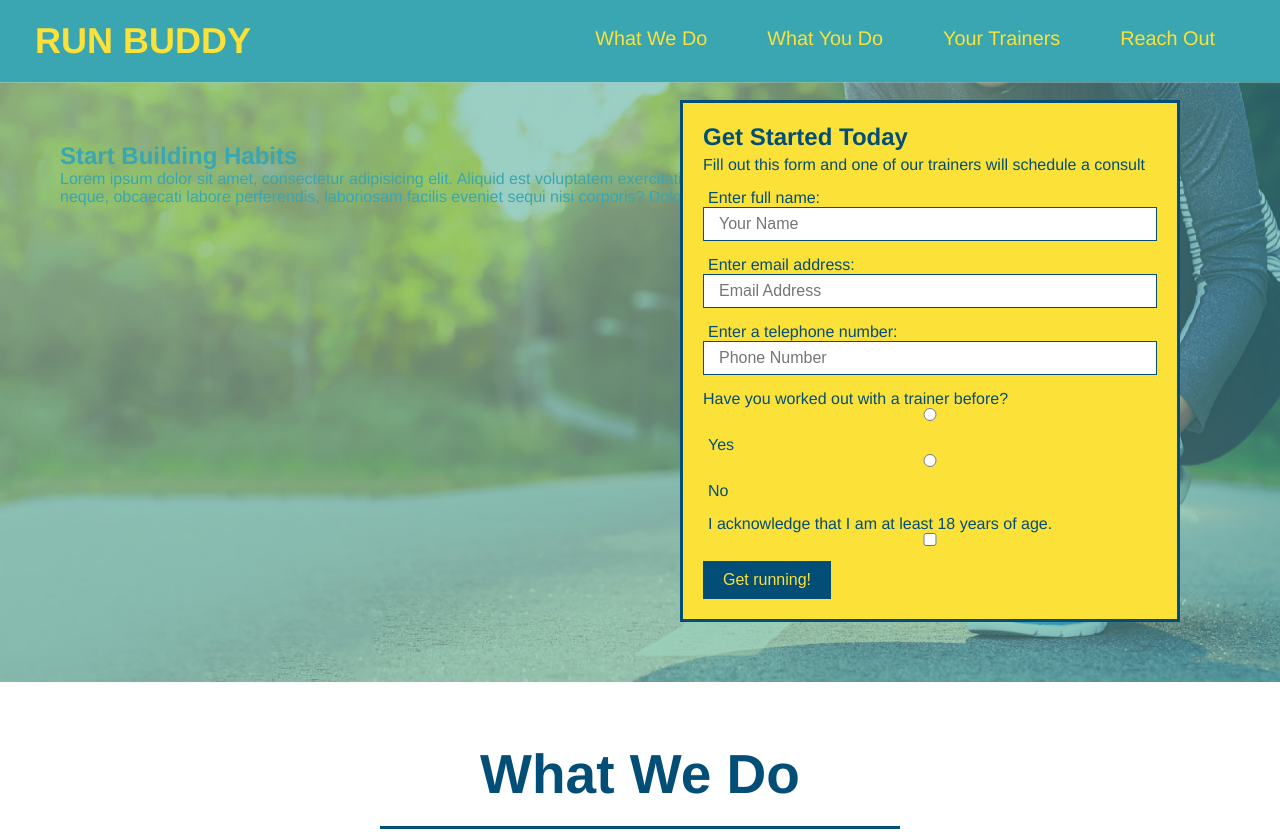
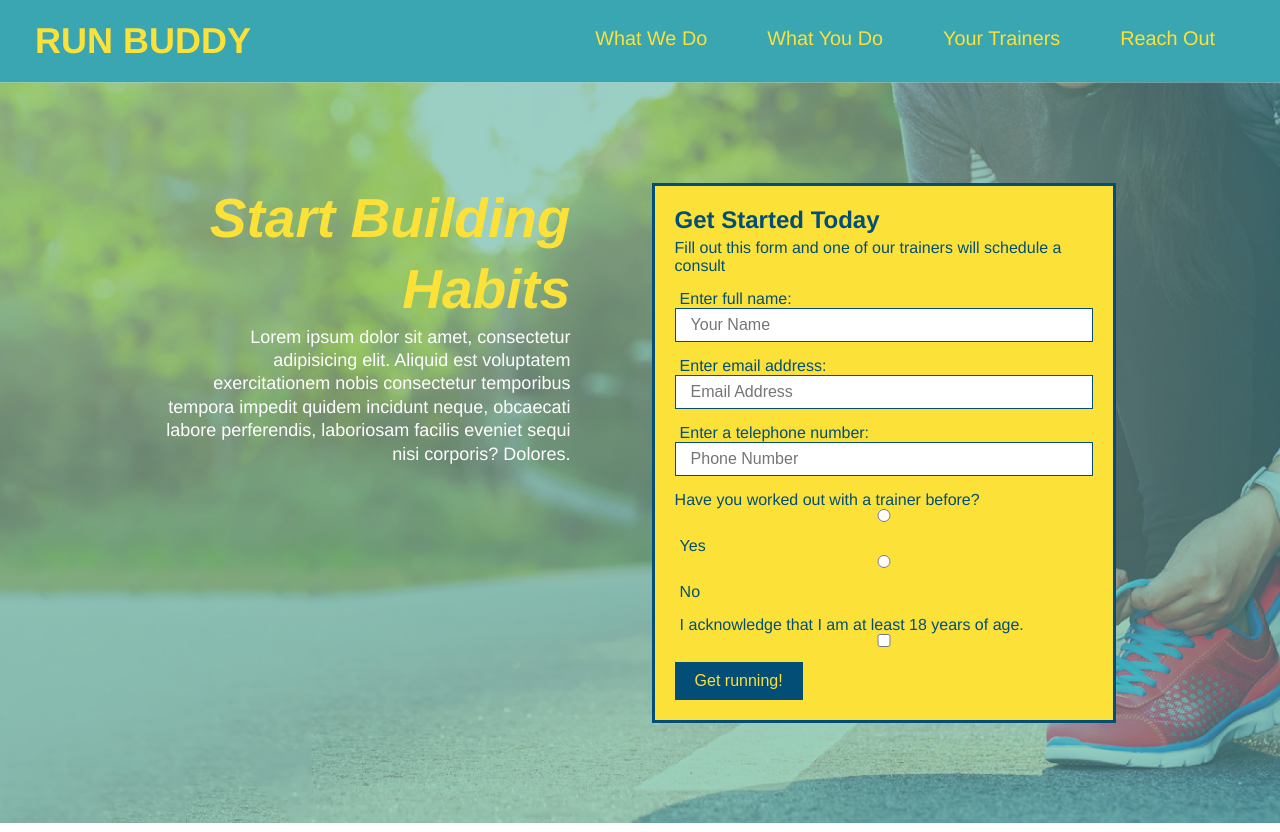
Before and after one commit to andreaspencer/run--buddy, a plain HTML site: page index.html in a window 1280 px wide. Shown: the top 832 px of the page. Drawn offline with Linux system fonts and the light colour scheme.

Commit message:
add flexbox to the hero

```diff
--- a/assets/style.css
+++ b/assets/style.css
@@ -50,17 +50,18 @@ footer {
     background: #fce138;
     width: 100%;
     padding: 40px 35px;
+    display: flex;
+    flex-wrap: wrap;
+    justify-content: space-between;
 }
 
 footer h2 {
-    display: inline;
     color: #024e76;
     font-size: 30px;
     margin: 0;
 }
 
 footer div {
-    float: right;
     line-height: 1.5;
     text-align: right;
 }
@@ -76,21 +77,35 @@ section {
 /*Hero Style Start*/
 .hero {
     background-image: URL("../images/hero-bg.jpeg");
-    height: 600px;
     background-size: cover;
     background-position: center;
-    position: relative;
+    display: flex;
+    justify-content: center;
+    flex-wrap: wrap;
+}
+
+.hero-cta {
+    width: 35%;
+    text-align: right;
+    margin: 3.5%;
+    color: #fff;
+    font-size: 18px;
+    line-height: 1.3;
+}
+
+.hero-cta h2 {
+    font-style: italic;
+    font-size: 55px;
+    color: #fce138;
 }
 
 .hero-form {
     border: 3px solid #024e76;
     background-color: #fce138;
     padding: 20px;
-    width: 500px;
     color: #024e76;
-    position: absolute;
-    bottom: 60px;
-    right: 100px;
+    width: 40%;
+    margin: 3.5%;
 }
 
 .hero-form h3 {
```
